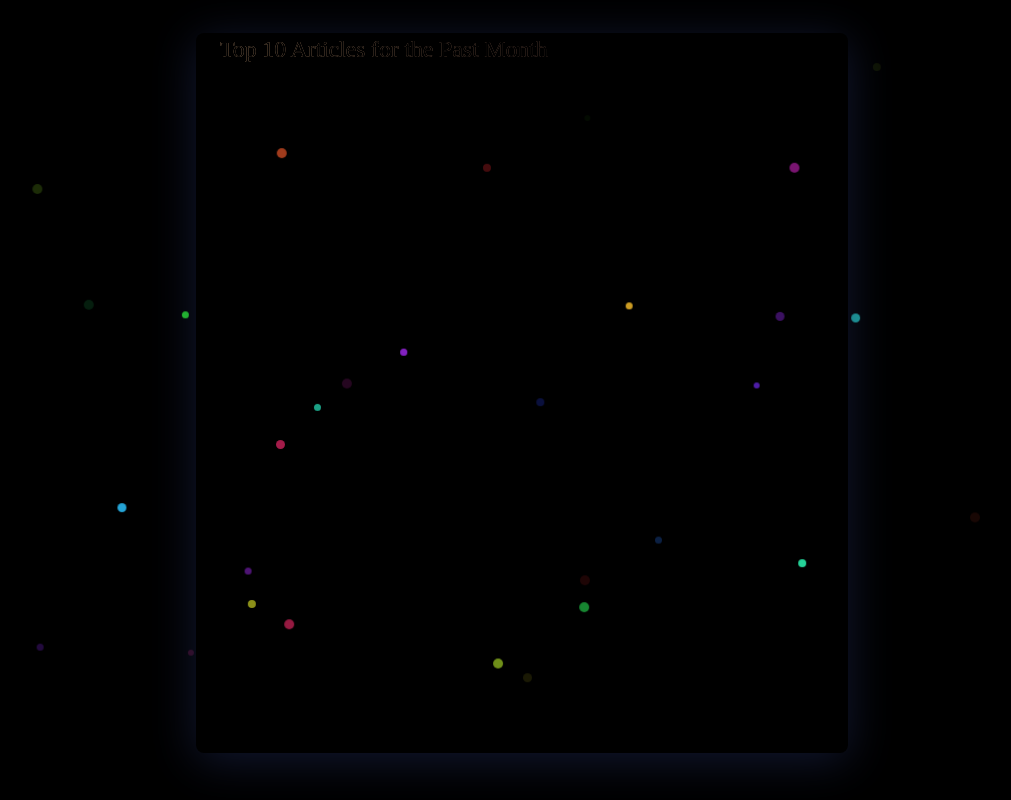
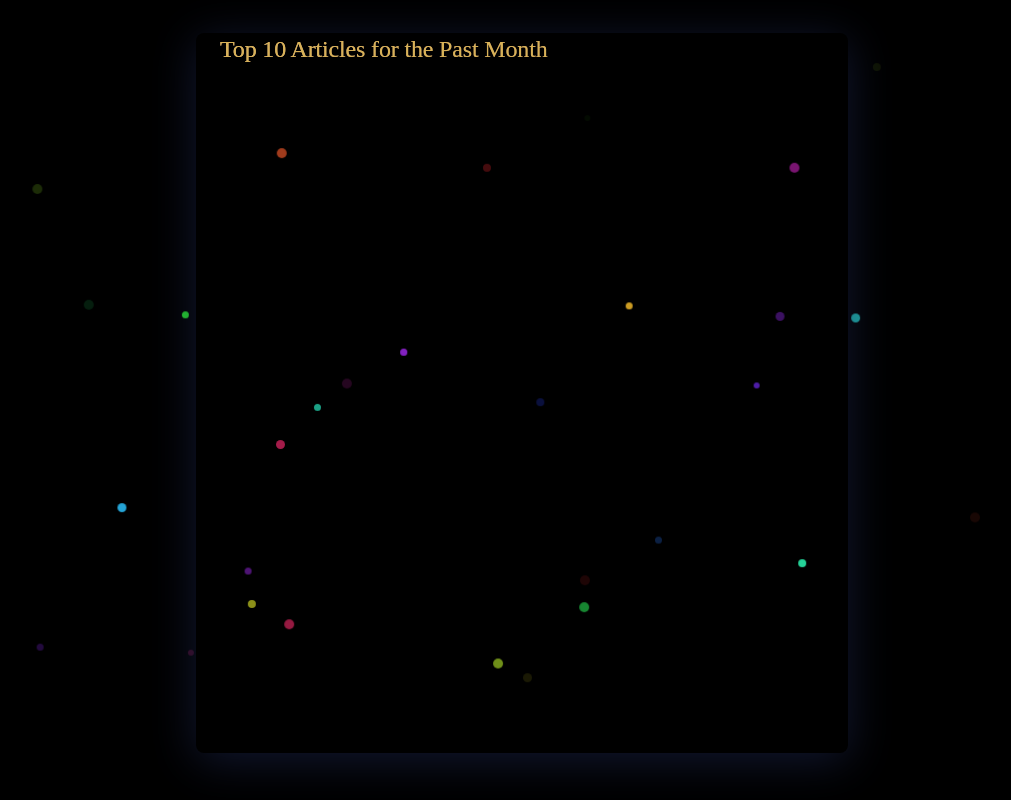
Before and after one commit to Megakyper/Workshops, a plain HTML site: page index.html in a window 1280 px wide. Shown: the whole page, without its empty margins (118-1129 px from the left). Drawn offline with nearby package versions, Linux system fonts and the light colour scheme; some packages are replaced by stand-ins of ours; a script that the page names is missing.

Commit message:
Update style.css

```diff
--- a/style.css
+++ b/style.css
@@ -378,8 +378,9 @@ textarea {
 
 .gold {
   background: linear-gradient(90.16deg, #e8b98b 1.46%, #825b4d 101.44%);
+  text-align: center;
   -webkit-background-clip: text;
-  -webkit-text-fill-color: #000;
+  /* -webkit-text-fill-color: #000; */
   color: #d8b257;
   display: inline-block;
 }
```
